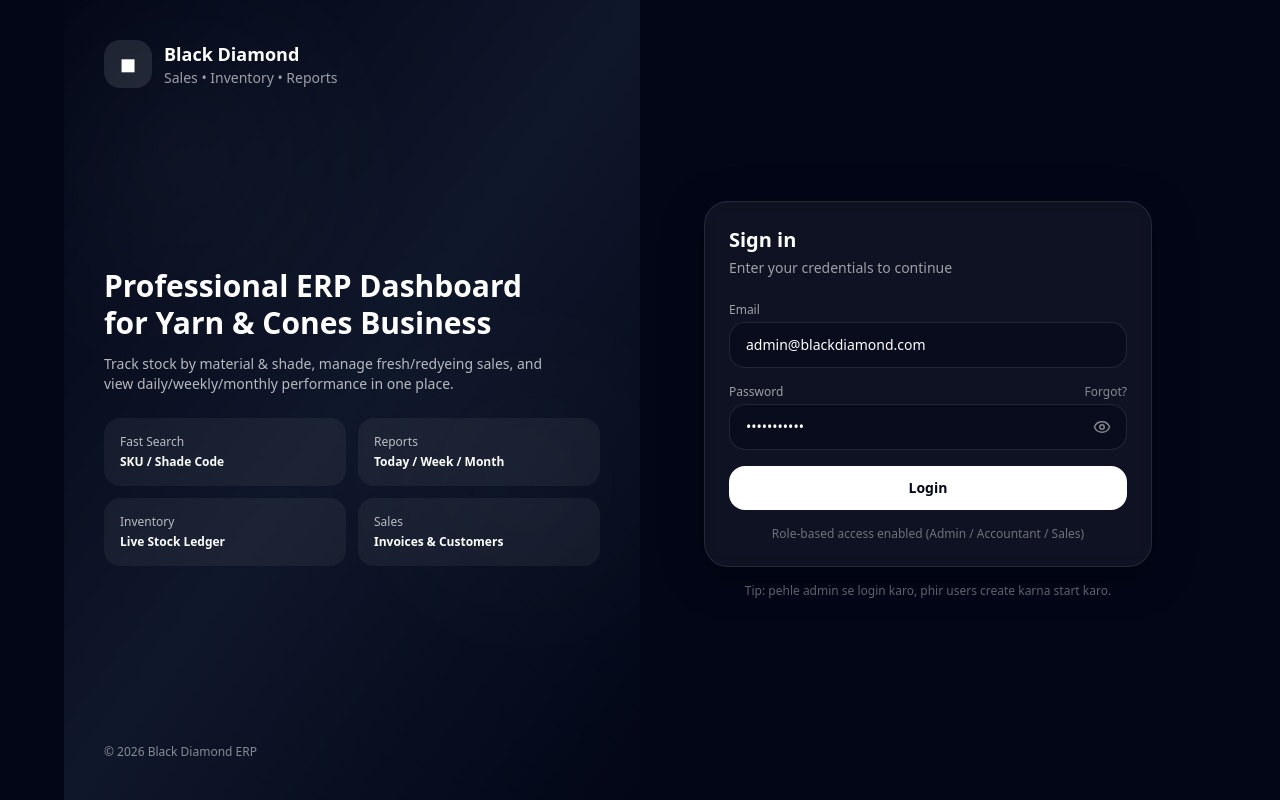
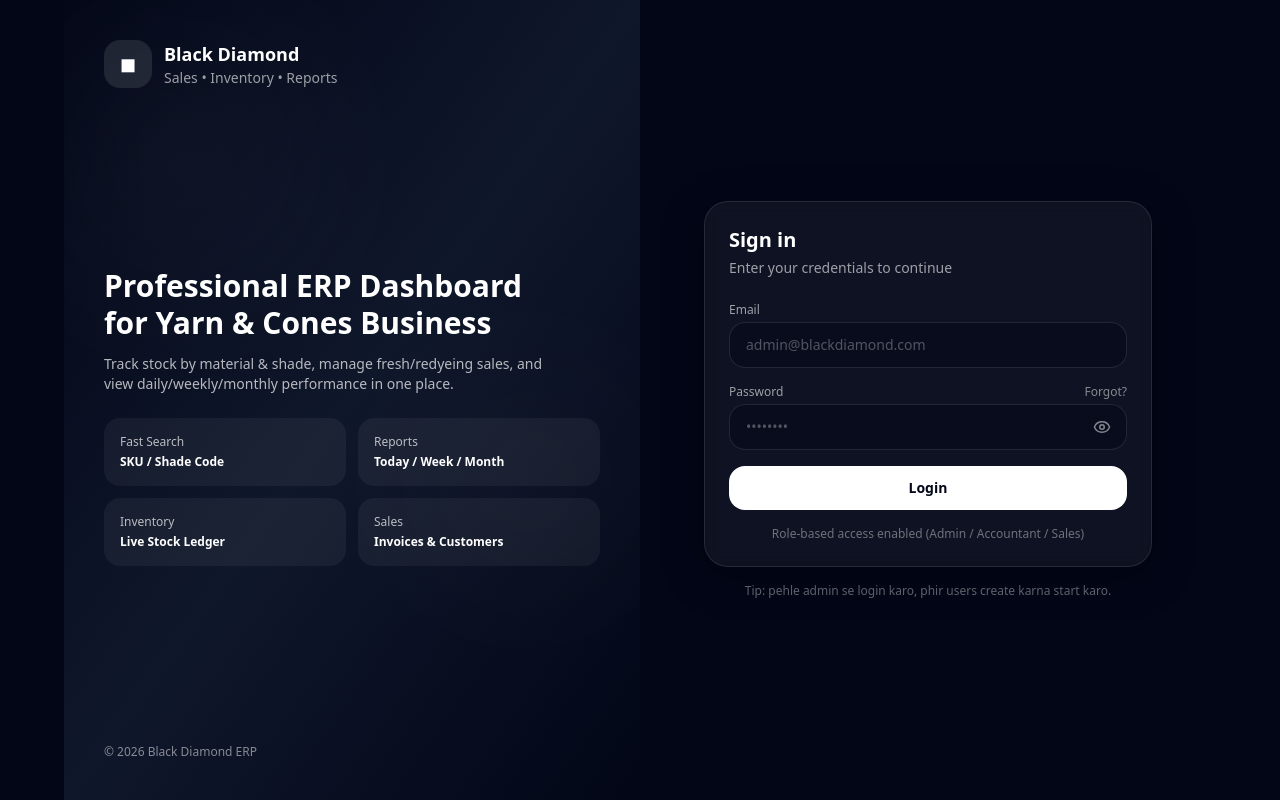
Before and after one commit to saeedansari9t9/black-diamond-client, a React (Vite) app: page /login in a window 1280 px wide. Built offline with nearby package versions, Linux system fonts and the light colour scheme.

Commit message:
ui change

```diff
--- a/src/pages/Auth/Login.jsx
+++ b/src/pages/Auth/Login.jsx
@@ -5,8 +5,8 @@ import { useAuthStore } from "../../store/authStore";
 import { useNavigate } from "react-router-dom";
 
 export default function Login() {
-  const [email, setEmail] = useState("admin@blackdiamond.com");
-  const [password, setPassword] = useState("Admin@12345");
+  const [email, setEmail] = useState();
+  const [password, setPassword] = useState();
   const [loading, setLoading] = useState(false);
   const [showPassword, setShowPassword] = useState(false);
   const [err, setErr] = useState("");
```
